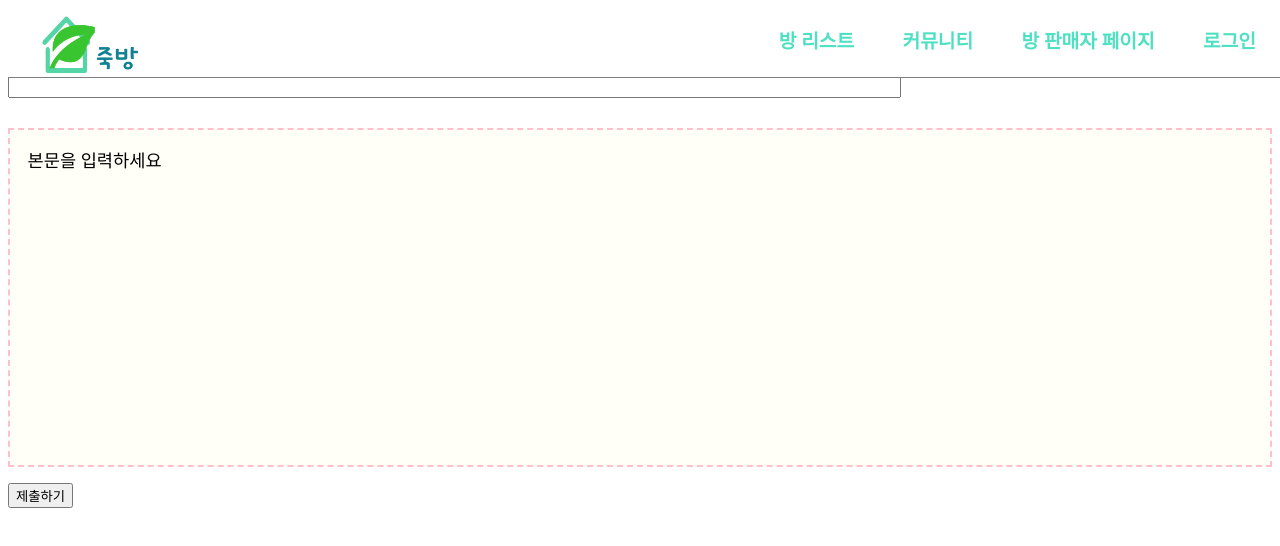
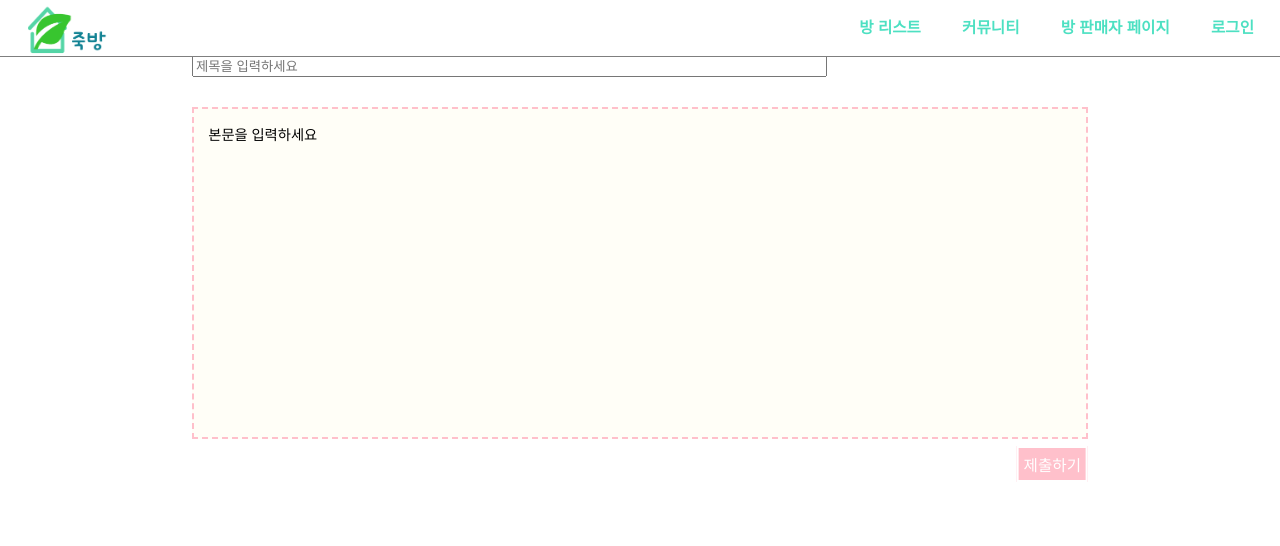
Before and after one commit to juk-bang/frontend, a React (Create React App) app: page /community/1/new in a window 1280 px wide. Shown: the top 546 px of the page. Built offline with nearby package versions, Linux system fonts and the light colour scheme.

Commit message:
add floor component

```diff
--- a/src/App.js
+++ b/src/App.js
@@ -1,8 +1,11 @@
 import React from "react";
 import Router from "Components/Router";
-
+import {GlobalStyles} from "Components/Style"
 function App() {
-  return <Router />;
+  return <>
+  <GlobalStyles></GlobalStyles>
+  <Router />
+  </>
 }
 
 export default App;
--- a/src/Components/HeaderStyle.js
+++ b/src/Components/HeaderStyle.js
@@ -64,7 +64,8 @@ export const RightNav = styled.div`
 `;
 
 export const NavigationBar = styled.nav`
-  z-index: 50;
+  z-index: 99;
+  background-color : White;
   width: 100%;
   height: 4.3rem;
   display: flex;
@@ -73,9 +74,8 @@ export const NavigationBar = styled.nav`
   line-height: 1.8rem;
   border-bottom: 0.25px solid rgba(0, 0, 0, 0.5);
 
-  background-color: white;
   font-weight: bold;
-
+  margin-top : 0;
   ${NavItem}:hover {
     color: #185fb7;
     border-bottom: 1px solid #00f500;
--- a/src/Components/Style.js
+++ b/src/Components/Style.js
@@ -1,4 +1,6 @@
 import styled, { css } from "styled-components";
+import { createGlobalStyle } from "styled-components";
+
 
 export const Color = {
   deepPink: "#fd9bbb",
@@ -146,3 +148,166 @@ export const SmallButton = styled.a`
   font-size : 0.8rem;
   padding: 0px 5px;
 `;
+export const GlobalStyles = createGlobalStyle`
+  body {
+    margin: 0;
+    padding: 0;
+
+    font-family: "나눔고딕", "Helvetica Neue", sans-serif;
+  }
+
+  html {
+   font-size: 13px;
+  }
+
+
+ @media (max-width: 800px) {
+   html {
+    font-size: 10px;
+    }
+}
+/**
+* Rangeslider
+*/
+.rangeslider {
+  margin: 20px 0;
+  position: relative;
+  background: #e6e6e6;
+  -ms-touch-action: none;
+  touch-action: none;
+}
+.rangeslider,
+.rangeslider .rangeslider__fill {
+  display: block;
+  box-shadow: inset 0 1px 3px rgba(0, 0, 0, 0.4);
+}
+.rangeslider .rangeslider__handle {
+  background: #fff;
+  border: 1px solid #ccc;
+  cursor: pointer;
+  display: inline-block;
+  position: absolute;
+  box-shadow: 0 1px 3px rgba(0, 0, 0, 0.4), 0 -1px 3px rgba(0, 0, 0, 0.4);
+}
+.rangeslider .rangeslider__handle .rangeslider__active {
+  opacity: 1;
+}
+.rangeslider .rangeslider__handle-tooltip {
+  width: 30px;
+  height: 40px;
+  text-align: center;
+  position: absolute;
+  background-color: pink;
+  font-weight: normal;
+  font-size: 14px;
+  transition: all 100ms ease-in;
+  border-radius: 4px;
+  display: inline-block;
+  color: white;
+  left: 50%;
+  transform: translate3d(-50%, 0, 0);
+}
+.rangeslider .rangeslider__handle-tooltip span {
+  margin-top: 12px;
+  display: inline-block;
+  line-height: 100%;
+}
+.rangeslider .rangeslider__handle-tooltip:after {
+  content: ' ';
+  position: absolute;
+  width: 0;
+  height: 0;
+}
+/**
+* Rangeslider - Horizontal slider
+*/
+.rangeslider-horizontal {
+  margin-left : 10px;
+  height: 8px;
+  width : 70%;
+  border-radius: 10px;
+}
+.rangeslider-horizontal .rangeslider__fill {
+  height: 100%;
+  background-color: pink;
+  border-radius: 10px;
+  top: 0;
+}
+.rangeslider-horizontal .rangeslider__handle {
+  width: 30px;
+  height: 30px;
+  border-radius: 30px;
+  top: 50%;
+  transform: translate3d(-50%, -50%, 0);
+}
+.rangeslider-horizontal .rangeslider__handle:after {
+  content: '';
+  position: absolute;
+  width: 16px;
+  height: 16px;
+  top: 6px;
+  left: 6px;
+  border-radius: 50%;
+  background-color: #dadada;
+
+}
+.rangeslider-horizontal .rangeslider__handle-tooltip {
+  top: -55px;
+}
+.rangeslider-horizontal .rangeslider__handle-tooltip:after {
+  border-left: 8px solid transparent;
+  border-right: 8px solid transparent;
+  border-top: 8px solid pink;
+  left: 50%;
+  bottom: -8px;
+  transform: translate3d(-50%, 0, 0);
+}
+
+/**
+* Rangeslider - Labels
+*/
+.rangeslider__labels {
+  position: relative;
+}
+.rangeslider-vertical .rangeslider__labels {
+  position: relative;
+  list-style-type: none;
+  margin: 0 0 0 24px;
+  padding: 0;
+  text-align: left;
+  width: 250px;
+  height: 100%;
+  left: 10px;
+}
+.rangeslider-vertical .rangeslider__labels .rangeslider__label-item {
+  position: absolute;
+  transform: translate3d(0, -50%, 0);
+}
+.rangeslider-vertical .rangeslider__labels .rangeslider__label-item::before {
+  content: '';
+  width: 10px;
+  height: 2px;
+  background: black;
+  position: absolute;
+  left: -14px;
+  top: 50%;
+  transform: translateY(-50%);
+  z-index: -1;
+}
+.rangeslider__labels .rangeslider__label-item {
+  position: absolute;
+  font-size: 14px;
+  cursor: pointer;
+  display: inline-block;
+  top: 10px;
+  transform: translate3d(-50%, 0, 0);
+}
+
+div.DraftEditor-root {
+    width: 100%;
+    font-family: 'calibri', sans-serif;
+  }
+
+div.DraftEditor-editorContainer {
+}
+`;
--- a/src/Route/Community/CommunityNew/CommunityNew.js
+++ b/src/Route/Community/CommunityNew/CommunityNew.js
@@ -13,6 +13,7 @@ import {
 //Component
 import Header from "Components/Header";
 import { postCommunityPost } from "Components/Api";
+import { Button } from "../../../Components/Style";
 
 //css style
 const styles = {
@@ -42,9 +43,15 @@ const ContainerEditer = styled.div`
   margin-top: 30px;
 `;
 //form 받기
-const PostForm = styled.form``;
-//submit Button
-const SubmitButton = styled.button``;
+const PostForm = styled.form`
+  width : 70%;
+  margin : 0 auto;
+  ${Button} {
+    position : relative;
+    left : 100%;
+    transform : translateX(-100%);
+  }
+`;
 
 //draft-js custom style
 const styleMap = {
@@ -85,7 +92,7 @@ const CommunityNew = ({
     <Container>
       <Header />
       <PostForm onSubmit={handleSubmitForm}>
-        <TitleInput value={TitleState} onChange={handleChangeTitleInput} />
+        <TitleInput  placeholder="제목을 입력하세요"value={TitleState} onChange={handleChangeTitleInput} />
         <ContainerEditer style={styles.editor}>
           <Editor
             editorState={editorState}
@@ -94,7 +101,7 @@ const CommunityNew = ({
             customStyleMap={styleMap}
           />
         </ContainerEditer>
-        <SubmitButton type="submit">제출하기</SubmitButton>
+        <Button type="submit">제출하기</Button>
       </PostForm>
     </Container>
   );
--- a/src/Route/Room/Detail/Detail.js
+++ b/src/Route/Room/Detail/Detail.js
@@ -1,7 +1,7 @@
 import React, { useState, useRef } from "react";
 
 import styled, { css, keyframes } from "styled-components";
-
+import Header from "Components/Header";
 import elevator from "img/elevator.png";
 import subway from "img/subway.png";
 import bus from "img/bus.png";
@@ -23,7 +23,8 @@ import { Person } from "styled-icons/material/Person";
 import { Wechat2 } from "styled-icons/remix-fill/Wechat2";
 import { AddAlert } from "styled-icons/material/AddAlert";
 import { Color, FlexContainer } from "Components/Style";
-
+import { Container } from "../../../Components/Style";
+import { MapAlt } from "styled-icons/boxicons-regular/MapAlt";
 /*사람 아이콘 */
 const PersonIco = styled(Person)`
   height: 100px;
@@ -130,6 +131,13 @@ const OptionIcon = styled.img`
       display: none;
     `}
 `;
+const FloorIco = styled(MapAlt)`
+  color: pink;
+  height: 60px;
+  width: 80px;
+
+  content: "";
+`;
 
 /*방정보 담는 컨테이너 */
 const InformationComponent = styled.div`
@@ -230,16 +238,6 @@ const ReviewComponent = styled.div`
   }
 `;
 
-const FloorComponent = styled.div`
-  display: none;
-  position: fixed;
-  bottom: 0;
-  right: 0;
-  z-index: 100;
-  width: 100vh;
-  height: 70vh;
-`;
-
 export const PictureBoxComponent = styled.div`
   height: 300px;
   width: 70%;
@@ -304,22 +302,56 @@ function Detail(props) {
     z-index: 1000;
   `;
 
+  const FloorContainer = styled.div`
+    display: none;
+    position: fixed;
+
+    z-index: 10;
+    width: 100%;
+    height: 100%;
+    background-color: rgba(0, 0, 0, 0.5);
+  `;
+
+  const FloorImage = styled.img`
+    position: fixed;
+    display: none;
+    z-index: 11;
+    width: 200px;
+    height: 200px;
+  `;
   function floor() {
-    const f = document.getElementById("floor");
-    console.log(f);
-
-    if (f.style.display === "block") {
-      f.style.display = "none";
+    const floors = document.getElementsByClassName("floor");
+    console.log(floors[1]);
+    if (floors[0].style.display === "flex") {
+      floors[0].style.display = "none";
+      floors[1].style.display = "none";
     } else {
-      f.style.display = "block";
+      floors[0].style.display = "flex";
+      floors[0].style.alignItems = "center";
+      floors[0].style.justifyContent = "center";
+      floors[1].style.display = "block";
     }
   }
 
   return (
-    <>
-      <FloorComponent id="floor"></FloorComponent>
+    <Container>
+      <Header></Header>
       <div style={{ backgroundColor: "white", display: "flex" }}>
-        <Floor onClick={floor}>{/* <MdMap></MdMap> */}</Floor>
+        {/*평면배경*/}
+        <FloorContainer className="floor">
+          {/*평면도 */}
+          <FloorImage
+            visible={true}
+            className="floor"
+            src={autoDoor}
+            alt=""
+          ></FloorImage>
+        </FloorContainer>
+
+        {/* 평면도 펼치는 아이콘 */}
+        <Floor onClick={floor}>
+          <FloorIco></FloorIco>
+        </Floor>
 
         <CFlexComponent style={{ width: "70%", marginTop: "20px" }}>
           {/* picture에 사진url 배열을 넣어주세요 */}
@@ -442,7 +474,7 @@ function Detail(props) {
           </RightBar>
         </right>
       </div>
-    </>
+    </Container>
   );
 }
 
```
